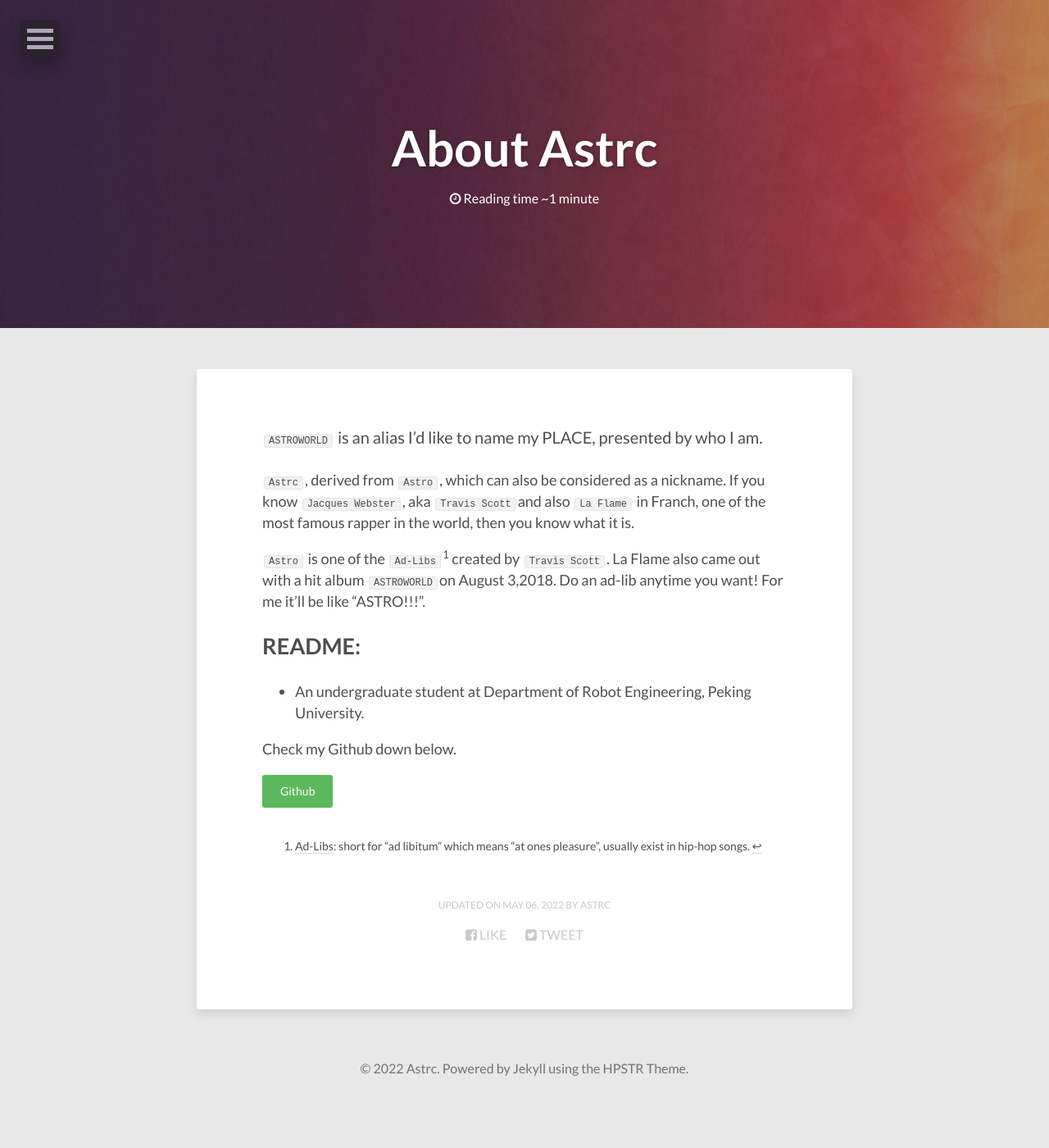
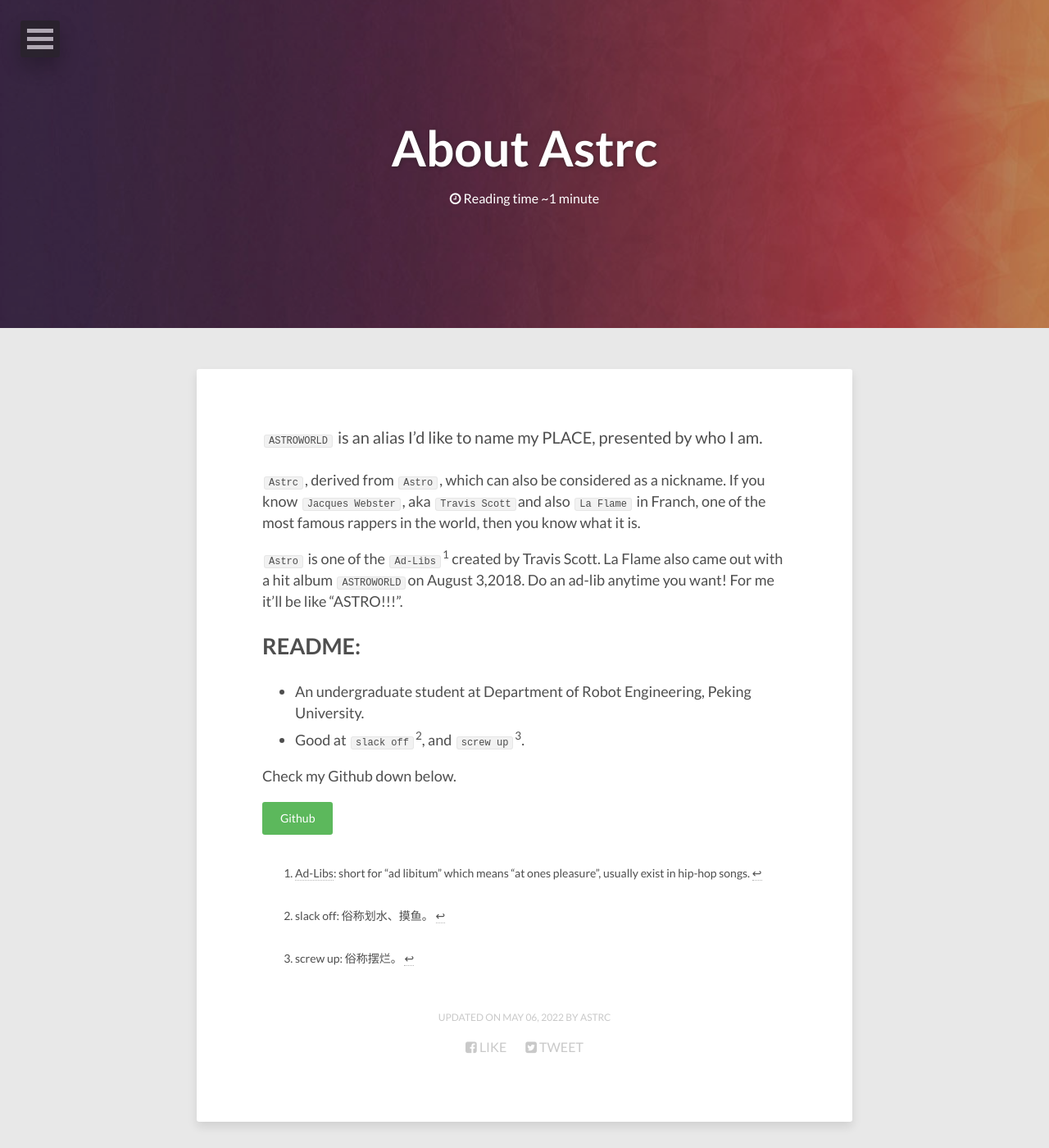
Before and after one commit to lucameng/lucameng.github.io, a Jekyll site: the page built from about/index.md, in a window 1280 px wide and 1400 px high. Shown: the whole window at 82% size. Built offline with Jekyll 4.4.1, drawn with Linux system fonts in a browser that asks for light colours; nearby versions of some CDN libraries.

Commit message:
update about

```diff
--- a/about/index.md
+++ b/about/index.md
@@ -9,17 +9,22 @@ modified: 2022-05-06
 
 `ASTROWORLD` is an alias I'd like to name my PLACE, presented by who I am.
 
-`Astrc`, derived from `Astro`, which can also be considered as a nickname. If you know `Jacques Webster`, aka `Travis Scott`and also `La Flame` in Franch, one of the most famous rapper in the world, then you know what it is.
+`Astrc`, derived from `Astro`, which can also be considered as a nickname. If you know `Jacques Webster`, aka `Travis Scott`and also `La Flame` in Franch, one of the most famous rappers in the world, then you know what it is.
 
-`Astro` is one of the `Ad-Libs`[^1] created by `Travis Scott`. La Flame also came out with a hit album `ASTROWORLD`on August 3,2018.
+`Astro` is one of the `Ad-Libs`[^1] created by Travis Scott. La Flame also came out with a hit album `ASTROWORLD`on August 3,2018.
 Do an ad-lib anytime you want! For me it'll be like "ASTRO!!!".
 
 
 ## README:
 
 * An undergraduate student at Department of Robot Engineering, Peking University.
+* Good at `slack off`[^2], and `screw up`[^3].
 
 Check my Github down below.
 <div markdown="0"><a href="https://github.com/lucameng/" class="btn btn-success">Github</a></div>
 
 [^1]: [Ad-Libs](https://rhymemakers.com/rap-ad-libs/): short for "ad libitum" which means “at ones pleasure”, usually exist in hip-hop songs.
+
+[^2]: slack off: 俗称划水、摸鱼。
+
+[^3]: screw up: 俗称摆烂。
```
